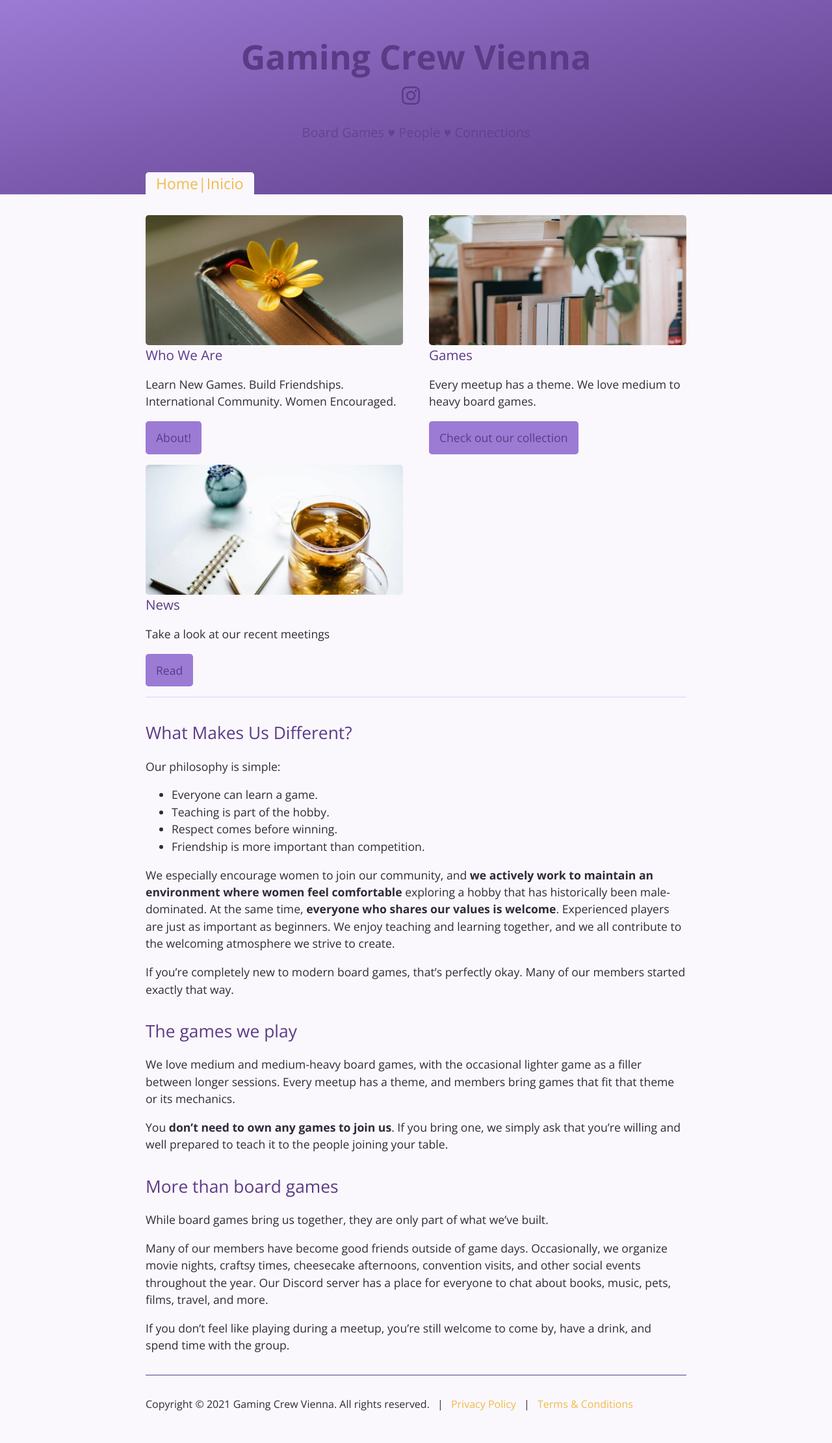
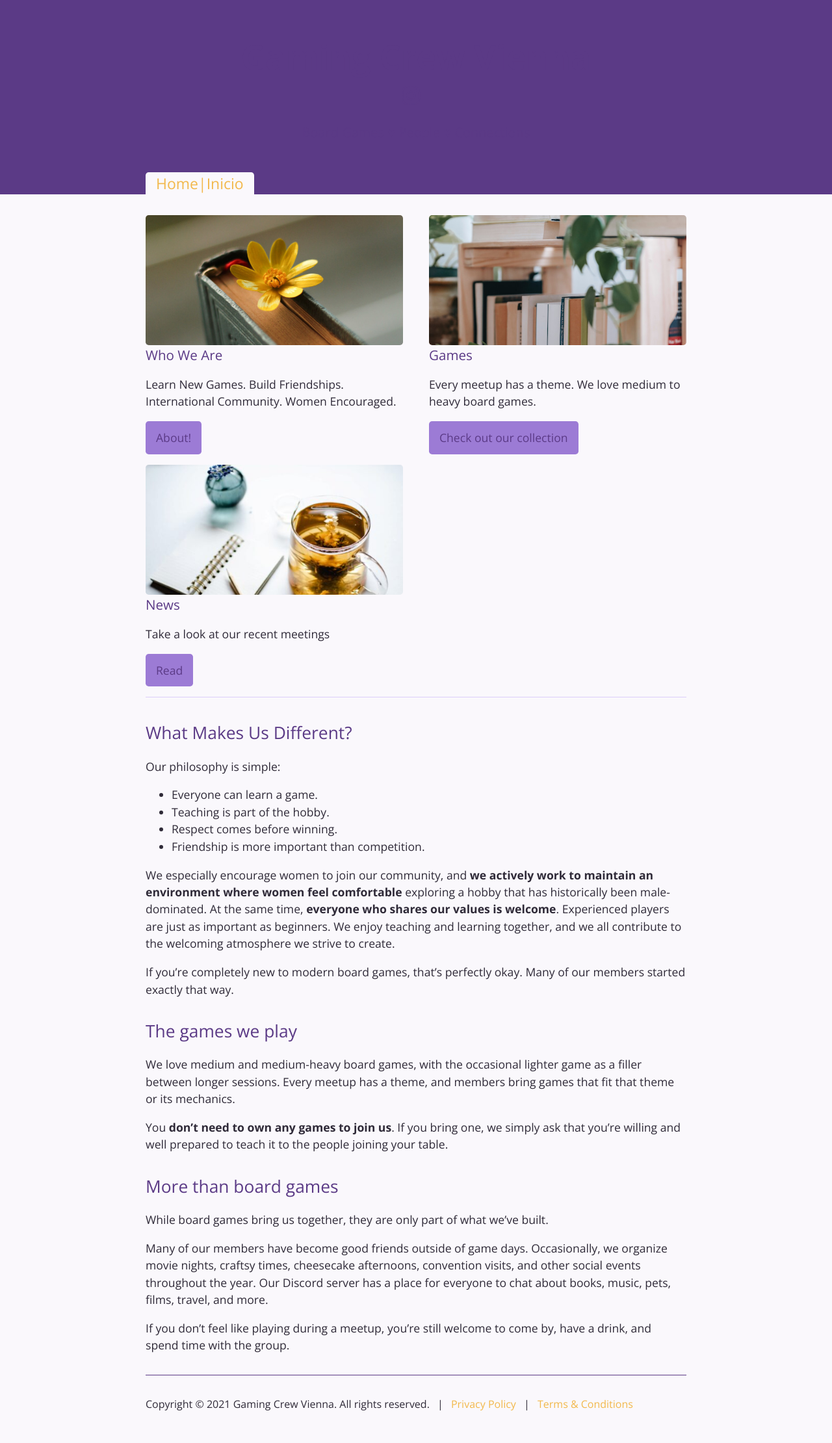
Before and after one commit to vnmorah/gamingcrew.vienna, a Jekyll site: the page built from index.md, in a window 1280 px wide. Shown: the whole page at 65% size. Built offline with Jekyll 4.4.1, drawn with Linux system fonts in a browser that asks for light colours.

Commit message:
Update jekyll-theme-cayman.scss

```diff
--- a/_sass/jekyll-theme-cayman.scss
+++ b/_sass/jekyll-theme-cayman.scss
@@ -220,7 +220,7 @@ a {
   color: $header-heading-color;
   text-align: center;
   background-color: $header-bg-color;
-  background-image: linear-gradient(to right bottom, $header-bg-color-secondary, $header-bg-color);
+  background-image: solid ( $header-bg-color-secondary, $header-bg-color);
   @include large {
     padding: 1rem 6rem;
   }
```
